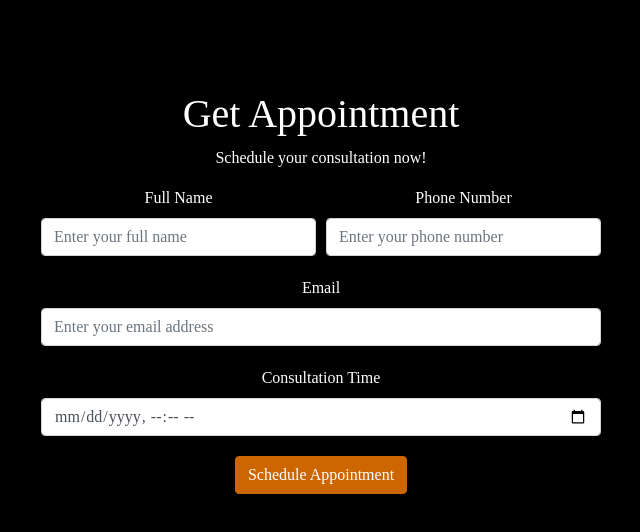
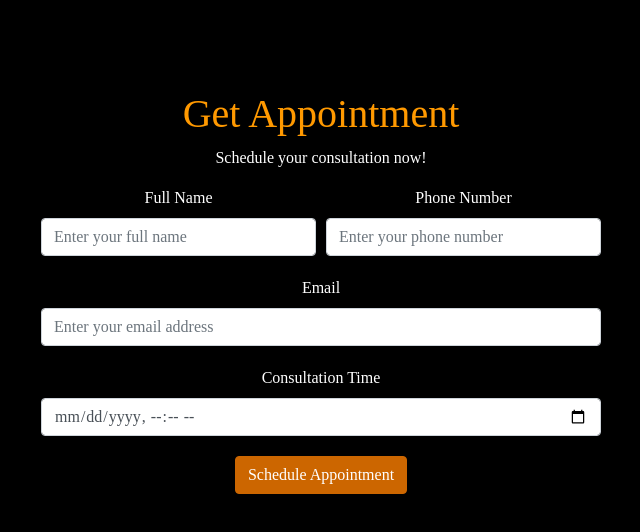
Before and after one commit to Song6297/INFINITE, a plain HTML site: page appointment.html in a window 1280 px wide. Shown: the whole page, without its empty margins (319-959 px from the left). Drawn offline with nearby package versions, Linux system fonts and the light colour scheme.

Commit message:
Update appointment.css

```diff
--- a/appointment.css
+++ b/appointment.css
@@ -33,3 +33,7 @@ body {
     background-color: #ff9900;
     border-color: #ff9900;
 }
+
+h1 {
+    color:#ff9900;
+}
```
